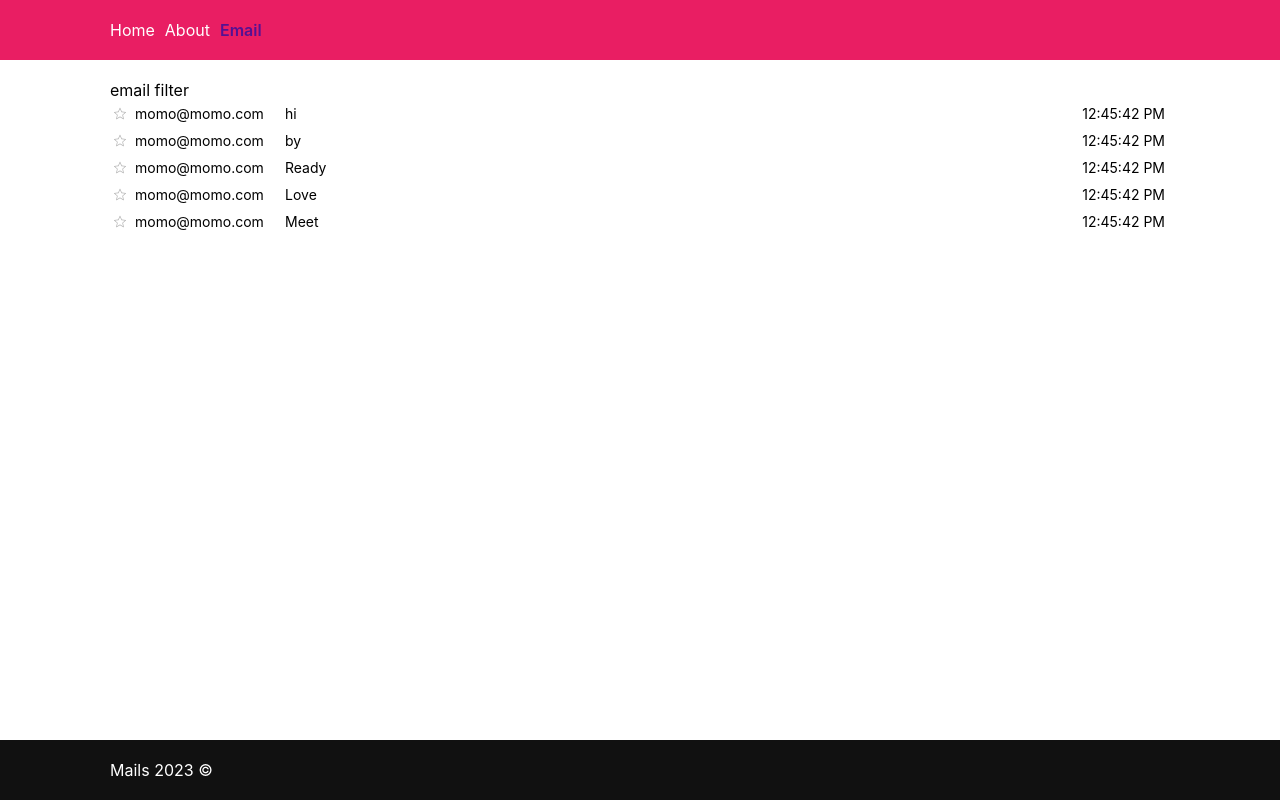
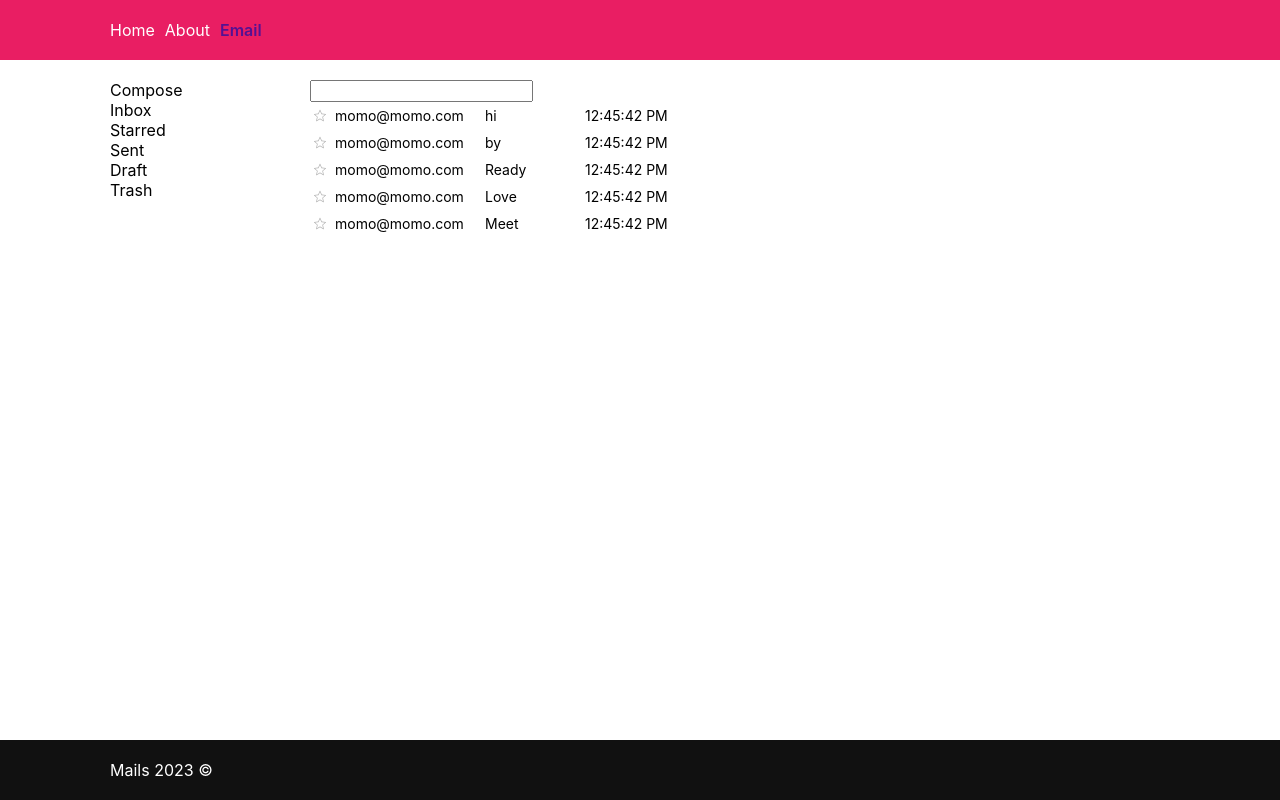
Before and after one commit to AvigailGB/Mister-Email, a React (Vite) app: page /#/email in a window 1280 px wide. Built offline with nearby package versions, Linux system fonts and the light colour scheme.

Commit message:
stup simpul filter

```diff
--- a/src/assets/css/cmps/email-preview.css
+++ b/src/assets/css/cmps/email-preview.css
@@ -10,9 +10,9 @@
     font-size: 14px;
 }
 
-.email-container div .read{
-    background-color: #b4b4b4;
-    color:#8b8b8b
+.email-preview .read{
+    background-color: rgb(236, 242, 254);
+    color: #8b8b8b;
 }
 
 .email-preview .img-star{
--- a/src/assets/css/index.css
+++ b/src/assets/css/index.css
@@ -6,6 +6,7 @@
 
 /* Pages */
 @import "./pages/home.css";
+@import "./pages/email-index.css";
 
 /* Components */
 @import "./cmps/app-header.css";
--- /dev/null
+++ b/src/assets/css/pages/email-index.css
@@ -0,0 +1,7 @@
+.email-index{
+    display: flex;
+}
+
+.email-index .tool-bar{
+    width: 200px;
+}
--- a/src/cmps/EmailFilter.jsx
+++ b/src/cmps/EmailFilter.jsx
@@ -1,7 +1,22 @@
+import { useEffect, useState } from "react"
 
+export function EmailFilter({filterBy, onSetFilter}) {
+  const [filterByToEdit, setFilterByToEdit] = useState(filterBy)
 
-export function EmailFilter(){
-    return <section className="email-filter">
-        email filter
+  function handleChange(ev) {
+    const field = ev.target.name
+    const value = ev.target.value
+    setFilterByToEdit((prevFilter) => ({ ...prevFilter, [field]: value }))
+  }
+
+  useEffect(() => {
+    onSetFilter(filterByToEdit)
+  }, [filterByToEdit])
+
+  const {txt} = filterByToEdit
+  return (
+    <section className="email-filter">
+      <input onChange={handleChange} name="txt" type="text" value={txt}/>
     </section>
+  )
 }
--- a/src/cmps/EmailList.jsx
+++ b/src/cmps/EmailList.jsx
@@ -1,11 +1,11 @@
 /* eslint-disable react/prop-types */
 import { EmailPreview } from "./EmailPreview"
 
-export function EmailList({ emails }) {
+export function EmailList({ emails, onUpdateEmail }) {
   return (
     <section className="email-list">
       {emails.map((email) => {
-        return <EmailPreview key={email.id} email={email} />
+        return <EmailPreview key={email.id} email={email} onUpdateEmail={onUpdateEmail}/>
       })}
     </section>
   )
--- a/src/cmps/EmailPreview.jsx
+++ b/src/cmps/EmailPreview.jsx
@@ -2,21 +2,23 @@ import { useState } from 'react'
 import imgUrl from '../assets/imgs/star-outline-svgrepo-com.svg'
 import { emailService } from '../services/email.service'
 
-export function EmailPreview({ email }) {
+export function EmailPreview({ email , onUpdateEmail}) {
     const [isStarred, setIsStarred] = useState(false)
     const [isRead, setIsRead] = useState(false)
 
     function setStarred(){
         email.isStarred = true
-        emailService.save(email)
+        onUpdateEmail(email)
         setIsStarred(!isStarred)
     }
 
     function setRead(){
-        if(!email.isRead){
-            email.isRead = true
-            emailService.save(email)
-            setIsRead(true)
+      console.log(email);
+      if(!email.isRead){
+        email.isRead = true
+        onUpdateEmail(email)
+        setIsRead(true)
+        console.log(email);
         }
     }
 
--- /dev/null
+++ b/src/cmps/EmailToolBar.jsx
@@ -0,0 +1,14 @@
+
+
+export function EmailToolBar(){
+    return <section className="email-tool-bar">
+        <div className="compose">Compose</div>
+        <section className="tools-section">
+            <div className="inbox-tool">Inbox</div>
+            <div className="starred-tool">Starred</div>
+            <div className="sent-tool">Sent</div>
+            <div className="draft-tool">Draft</div>
+            <div className="trash-tool">Trash</div>
+        </section>
+    </section>
+}
--- a/src/pages/EmailIndex.jsx
+++ b/src/pages/EmailIndex.jsx
@@ -3,22 +3,42 @@ import { useEffect, useState } from "react"
 import { emailService } from "../services/email.service"
 import { EmailList } from "../cmps/EmailList"
 import { EmailFilter } from "../cmps/EmailFilter"
+import { EmailToolBar } from "../cmps/emailToolBar"
 
-export function EmailIndex (){
+export function EmailIndex() {
+  const [emails, setEmails] = useState(null)
+  const [filterBy, setFilterBy] = useState(emailService.getDefultFilter())
 
-    const [emails, setEmails] = useState(null)
 
   useEffect(() => {
     loadEmails()
-    }, [])
+  }, [filterBy])
 
   async function loadEmails() {
-        const emails = await emailService.query()
+    const emails = await emailService.query(filterBy)
     setEmails(emails)
   }
+
+  function onSetFilter(filterBy) {
+    setFilterBy(prevFilter => ({...prevFilter, ...filterBy}))
+  }
+
+  function onUpdateEmail(email){
+    emailService.save(email)
+  }
+
+  const {txt} = filterBy
+
   if (!emails) return <div>Loading...</div>
-        return <section className="email-index">
-        <EmailFilter/>
-        <EmailList emails={emails}/>
+  return (
+    <section className="email-index">
+      <section className="tool-bar">
+        <EmailToolBar />
       </section>
+      <section className="body">
+        <EmailFilter filterBy={{txt}} onSetFilter={onSetFilter} />
+        <EmailList emails={emails} onUpdateEmail={onUpdateEmail}/>
+      </section>
+    </section>
+  )
 }
--- a/src/services/email.service.js
+++ b/src/services/email.service.js
@@ -7,27 +7,24 @@ export const emailService = {
   remove,
   getById,
   createEmail,
-  emailDateTimeDisplay
+  emailDateTimeDisplay,
+  getDefultFilter
 }
 
 const STORAGE_KEY = "emails"
 
 _createEmails()
 
-async function query() {
+async function query(filterBy) {
   let emails = await storageService.query(STORAGE_KEY)
-  // if (filterBy) {
-  //   var { status, txt, isRead } = filterBy
-  //   // maxBatteryStatus = maxBatteryStatus || Infinity
-  //   // minBatteryStatus = minBatteryStatus || 0
-  //   // emails = emails.filter(
-  //     (email) =>
-  //       email.status.includes(status) &&
-  //       email.txt.toLowerCase().includes(model.toLowerCase()) &&
-  //       email.batteryStatus < maxBatteryStatus &&
-  //       email.batteryStatus > minBatteryStatus
-  //   )
-  // }
+  if (filterBy) {
+    let { txt } = filterBy
+    const regeTxtTerm = new RegExp(txt, 'i')
+    emails = emails.filter(email =>
+      regeTxtTerm.test(email.subject)||
+      regeTxtTerm.test(email.body)
+      )
+  }
   return emails
 }
 
@@ -51,6 +48,12 @@ function save(emailToSave) {
 function emailDateTimeDisplay(dateTime) {
   let dateTimeDisplay = new Date(dateTime);
   return dateTimeDisplay.toDateString() == new Date().toDateString() ? dateTimeDisplay.toLocaleTimeString() : dateTimeDisplay.toLocaleDateString('en-US')
+}
+
+function getDefultFilter() {
+  return {
+    txt: ''
+  }
 }
 
 function createEmail(subject = "", body = "", from = "momo@momo.com" , to = "user@appsus.com") {
--- a/vite.config.js
+++ b/vite.config.js
@@ -1,8 +1,8 @@
 import { defineConfig } from 'vite'
 import react from '@vitejs/plugin-react'
-import svgr from "vite-plugin-svgr";
+// import svgr from "vite-plugin-svgr";
 
 // https://vitejs.dev/config/
 export default defineConfig({
-  plugins: [react(), svgr()],
+  plugins: [react()],
 })
```
Lines whose indentation alone changed are shown as unchanged.
